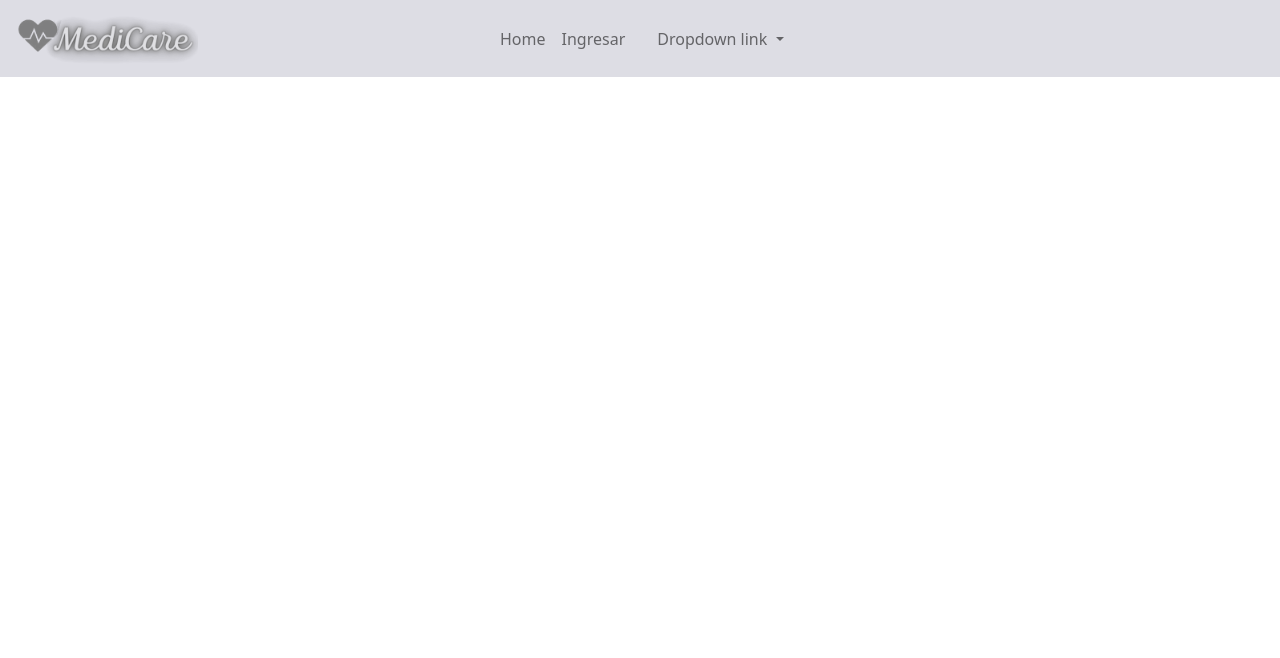
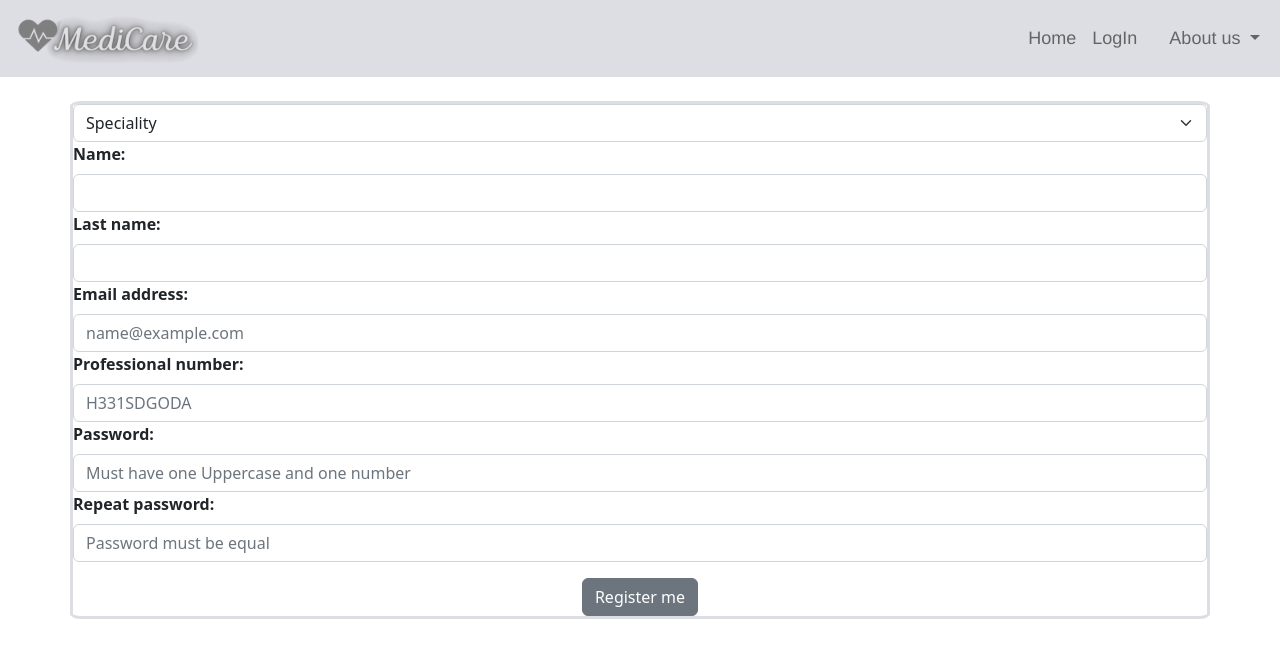
Before and after one commit to Marco251094/MediCare, a plain HTML site: page index.html in a window 1280 px wide. Drawn offline with nearby package versions, Linux system fonts and the light colour scheme.

Commit message:
Se crea el css para el documento index y se cambia el anterior para navbar, se agrega el formulario de registro

```diff
--- a/css/index.css
+++ b/css/index.css
@@ -1,15 +1,11 @@
-
-.navbar {
-  width: 100%;
-  background-color: rgb(221, 221, 228) !important;
-  color: #000000;
+main{
+    width: 50px;
+    height: 50 px;
+    border-style: solid;
+    border-color:  rgb(221, 221, 228);
+    border-radius: 1% ;
 }
-
-.container{
-    padding-left: 0;
-    padding-right: 0;
-
-}
-#logo{
-    width: 40%;
-}
+#registro {
+    display: block;
+    margin: 0 auto;
+  }
--- /dev/null
+++ b/css/navbar.css
@@ -0,0 +1,20 @@
+
+.navbar {
+  width: 100%;
+  background-color: rgb(221, 221, 228) !important;
+  color: #000000;
+}
+
+.container{
+    padding-left: 0;
+    padding-right: 0;
+
+}
+#logo{
+    width: 40%;
+}
+#navbarNavDropdown{
+  position: relative;
+  font-family: 'Franklin Gothic Medium', 'Arial Narrow', Arial, sans-serif;
+  font-size: large;
+}
--- a/index.html
+++ b/index.html
@@ -5,6 +5,7 @@
     <meta name="viewport" content="width=device-width, initial-scale=1">
     <title>MediCare</title>
     <link href="https://cdn.jsdelivr.net/npm/bootstrap@5.2.3/dist/css/bootstrap.min.css" rel="stylesheet" integrity="sha384-rbsA2VBKQhggwzxH7pPCaAqO46MgnOM80zW1RWuH61DGLwZJEdK2Kadq2F9CUG65" crossorigin="anonymous">
+    <link rel="stylesheet"  href="css/navbar.css" >
     <link rel="stylesheet"  href="css/index.css" >
 </head>
   <body>
@@ -17,24 +18,26 @@
             <span class="navbar-toggler-icon"></span>
           </button>
           <div class="collapse navbar-collapse" id="navbarNavDropdown">
-            <ul class="navbar-nav">
+            <ul class="navbar-nav ms-auto">
               <li class="nav-item">
                 <a class="nav-link" aria-current="page" href="index.html">Home</a>
               </li>
               <li class="nav-item">
-                <a class="nav-link" href="#">Ingresar</a>
+                <a class="nav-link" href="#">LogIn</a>
               </li>
               <li class="nav-item">
                 <a class="nav-link" href="#"></a>
               </li>
               <li class="nav-item dropdown">
                 <a class="nav-link dropdown-toggle" href="#" role="button" data-bs-toggle="dropdown" aria-expanded="false">
-                  Dropdown link
+                  About us
                 </a>
                 <ul class="dropdown-menu">
-                  <li><a class="dropdown-item" href="#">Action</a></li>
-                  <li><a class="dropdown-item" href="#">Another action</a></li>
-                  <li><a class="dropdown-item" href="#">Something else here</a></li>
+                  <li><a class="dropdown-item" href="#">Patients</a></li>
+                  <li><a class="dropdown-item" href="#">Anesthesist</a></li>
+                  <li><a class="dropdown-item" href="#">Surgery</a></li>
+                  <li><a class="dropdown-item" href="#">Partners</a></li>
+                  <li><a class="dropdown-item" href="#">About me</a></li>
                 </ul>
               </li>
             </ul>
@@ -42,15 +45,42 @@
         </div>
       </nav>
 
+<br>
+<main class = "container">
+  <select class="form-select" aria-label="Default select example" id = "especialidad">
+    <option selected><b>Speciality</b></option>
+    <option value="1"> General Surgery</option>
+    <option value="2">Othorrine</option>
+    <option value="3">Ginecologist</option>
+    <option value="4">Trauma</option>
+    <option value="5">Urology</option>
+    <option value="6">Neuro</option>
+    <option value="7">Pediatric Surgery</option>
+  </select>
+  <div class="mb-3">
+    <label for="exampleFormControlInput1" class="form-label"><b>Name:</b></label>
+    <input class="form-control" type="text"  aria-label="default input example" id = "nombre">
+
+    <label for="exampleFormControlInput1" class="form-label"><b>Last name:</b></label>
+    <input class="form-control" type="text"  aria-label="default input example" id = "nombre">
 
 
+    <label for="exampleFormControlInput1" class="form-label"><b>Email address:</b></label>
+    <input type="email" class="form-control" id="email" placeholder="name@example.com">
+
+    <label for="exampleFormControlInput1" class="form-label"><b>Professional number:</b></label>
+    <input class="form-control" type="text" placeholder="H331SDGODA" aria-label="default input example" id = "password2">
+
+    <label for="exampleFormControlInput1" class="form-label"><b>Password:</b></label>
+    <input class="form-control" type="password" placeholder="Must have one Uppercase and one number" aria-label="default input example" id = "password">
+    <label for="exampleFormControlInput1" class="form-label"><b>Repeat password:</b></label>
+    <input class="form-control" type="password" placeholder="Password must be equal" aria-label="default input example" id = "password2">
 
 
+  </div>
+  <button type="button" class="btn btn-secondary" id="registro">Register me</button>
 
-
-
-
-
+</main>
     <script src="https://cdn.jsdelivr.net/npm/bootstrap@5.2.3/dist/js/bootstrap.bundle.min.js" integrity="sha384-kenU1KFdBIe4zVF0s0G1M5b4hcpxyD9F7jL+jjXkk+Q2h455rYXK/7HAuoJl+0I4" crossorigin="anonymous"></script>
   </body>
 </html>
```
